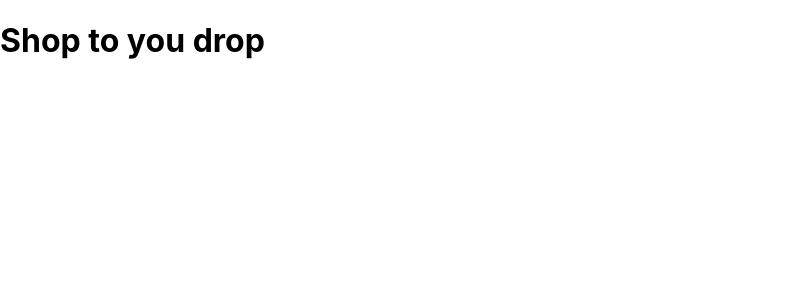
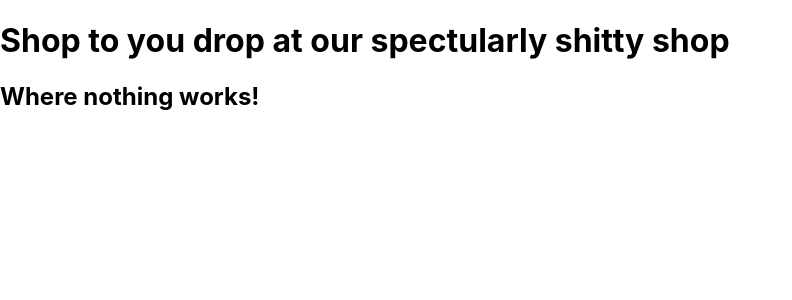
Before and after one commit to mikeatkoo01/ProjectFeatureFE, a React (Create React App) app: page / in a window 1280 px wide. Shown: the top 300 px of the page, without its empty margins (0-792 px from the left). Built offline with nearby package versions, Linux system fonts and the light colour scheme.

Commit message:
homepage

```diff
--- a/src/Components/Item/CreateItem.jsx
+++ b/src/Components/Item/CreateItem.jsx
@@ -1,13 +1,13 @@
 import axios from "axios";
-import { useState } from "react";
+import { useState, useEffect } from "react";
 
 function CreateItem() {
 
-    const [id, setId] = useState("");
+    // const [id, setId] = useState("");
     const [itemName, setItemName] = useState("");
     const [price, setPrice] = useState("");
     const [quantity, setQuantity] = useState("");
-    const [items, setItems] = useState([]);
+    // const [items, setItems] = useState([]);
 
     function getItem() {
 
--- a/src/Components/Item/Item.jsx
+++ b/src/Components/Item/Item.jsx
@@ -7,7 +7,7 @@ return (
     <CreateItem/>
 </div>
 
-)
+);
 
 }
 
--- a/src/Home/Home.jsx
+++ b/src/Home/Home.jsx
@@ -1,7 +1,8 @@
 function Home() {
     return (
         <div>
-            <h1>Shop to you drop</h1>
+            <h1>Shop to you drop at our spectularly shitty shop</h1>
+            <h2>Where nothing works!</h2>
 
         </div>
     )
```
Also changed, not shown: src/Components/Item/DisplayItem.jsx (added), src/Components/Item/DisplayItems.jsx (deleted).
